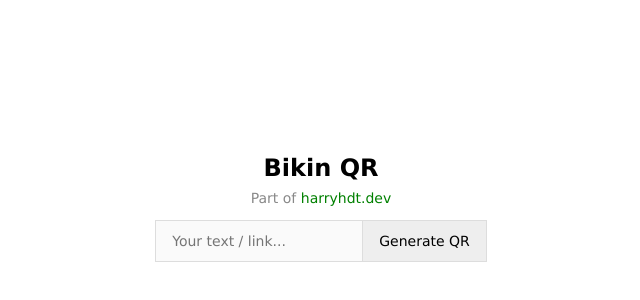
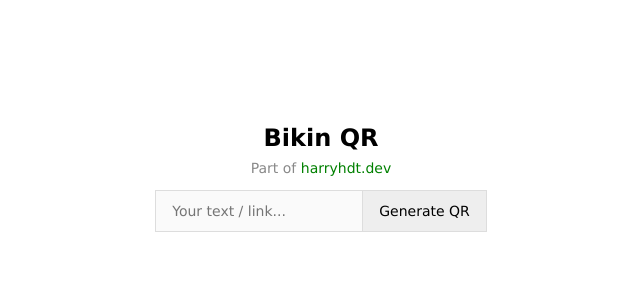
Before and after one commit to harryhdt/bikin-qr, a SvelteKit app: page / in a window 1280 px wide. Shown: the part 200-500 px from the top of the page, without its empty margins (319-959 px from the left). Built offline with nearby package versions, Linux system fonts and the light colour scheme.

Commit message:
add padding bottom for eye balance vertical

```diff
--- a/src/routes/+page.svelte
+++ b/src/routes/+page.svelte
@@ -77,6 +77,7 @@
 		justify-content: center;
 		align-items: center;
 		flex-direction: column;
+		padding-bottom: 60px;
 	}
 	#app h1 {
 		font-size: x-large;
```
